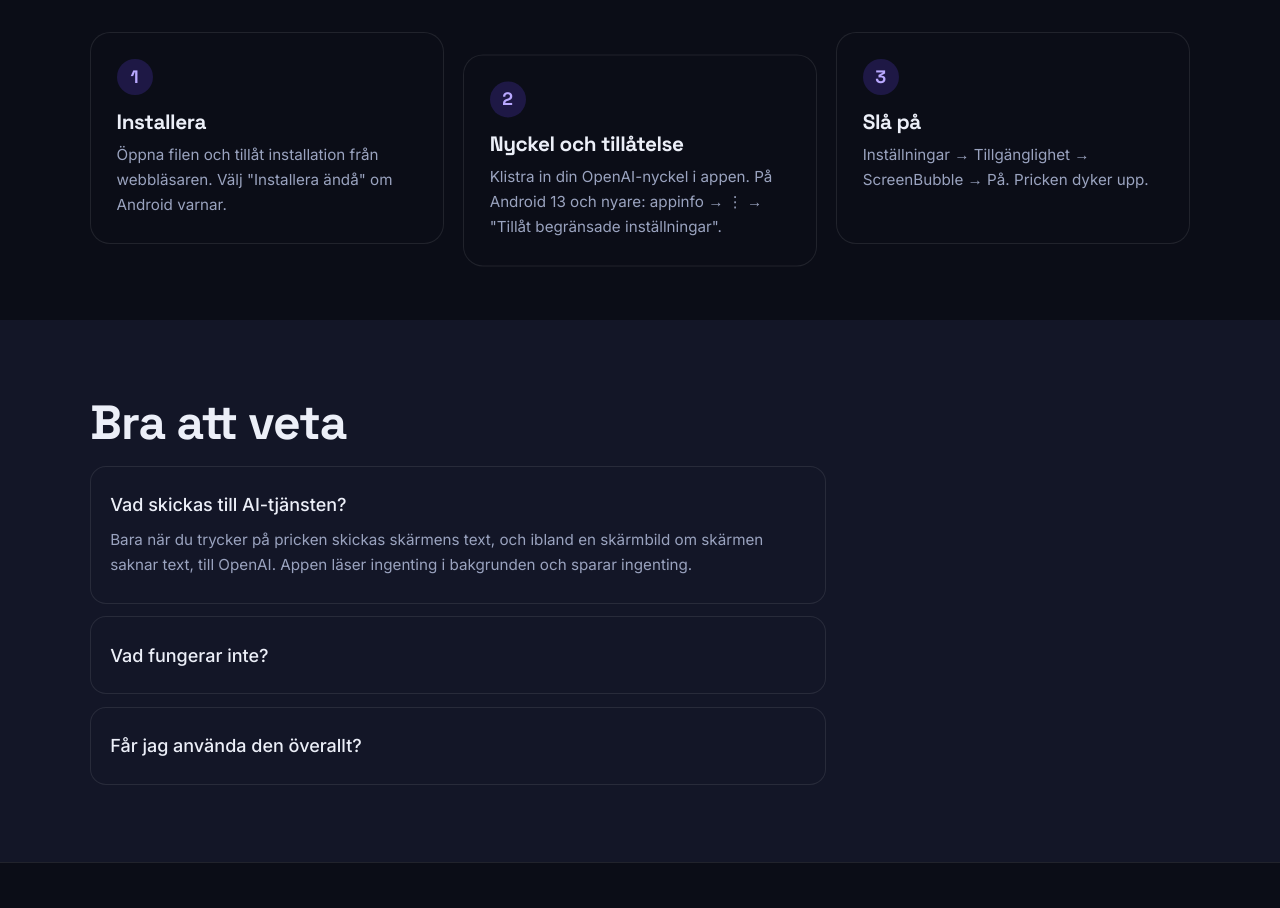
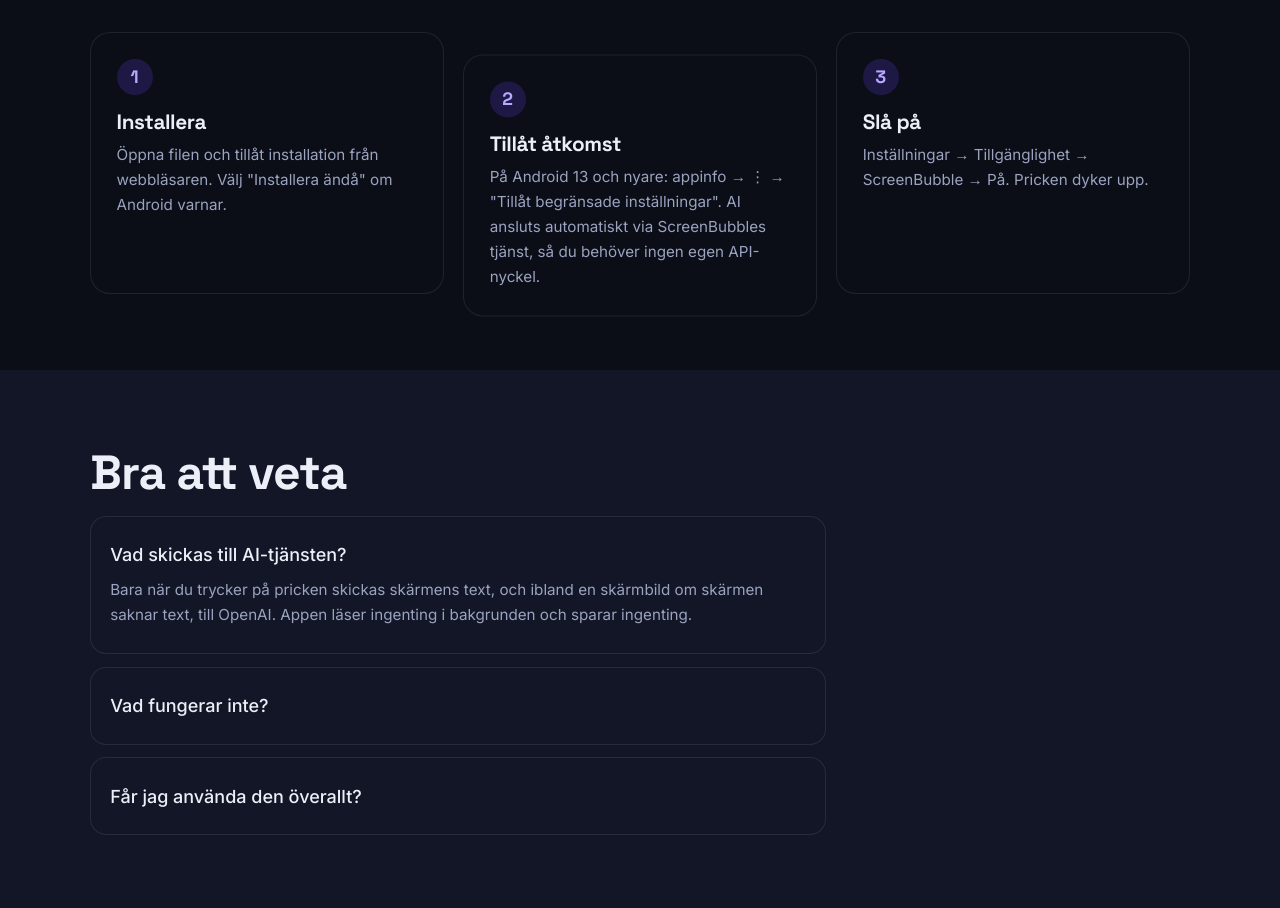
Before and after one commit to Santed3/Ai-live, a plain HTML site: page docs/index.html in a window 1280 px wide. Shown: the part 1560-2468 px from the top of the page. Drawn offline with Linux system fonts and the light colour scheme.

Commit message:
Remove personal API key instructions from docs

```diff
--- a/docs/index.html
+++ b/docs/index.html
@@ -106,7 +106,7 @@ footer{padding:3rem 0;border-top:1px solid var(--border);color:var(--muted);font
   <p class="sub">Ladda ner filen på din Android-telefon och gör sedan så här.</p>
   <div class="steps">
     <div class="step"><h3>Installera</h3><p>Öppna filen och tillåt installation från webbläsaren. Välj &quot;Installera ändå&quot; om Android varnar.</p></div>
-    <div class="step"><h3>Nyckel och tillåtelse</h3><p>Klistra in din OpenAI-nyckel i appen. På Android 13 och nyare: appinfo → ⋮ → &quot;Tillåt begränsade inställningar&quot;.</p></div>
+    <div class="step"><h3>Tillåt åtkomst</h3><p>På Android 13 och nyare: appinfo → ⋮ → &quot;Tillåt begränsade inställningar&quot;. AI ansluts automatiskt via ScreenBubbles tjänst, så du behöver ingen egen API-nyckel.</p></div>
     <div class="step"><h3>Slå på</h3><p>Inställningar → Tillgänglighet → ScreenBubble → På. Pricken dyker upp.</p></div>
   </div>
 </div></section>
```
